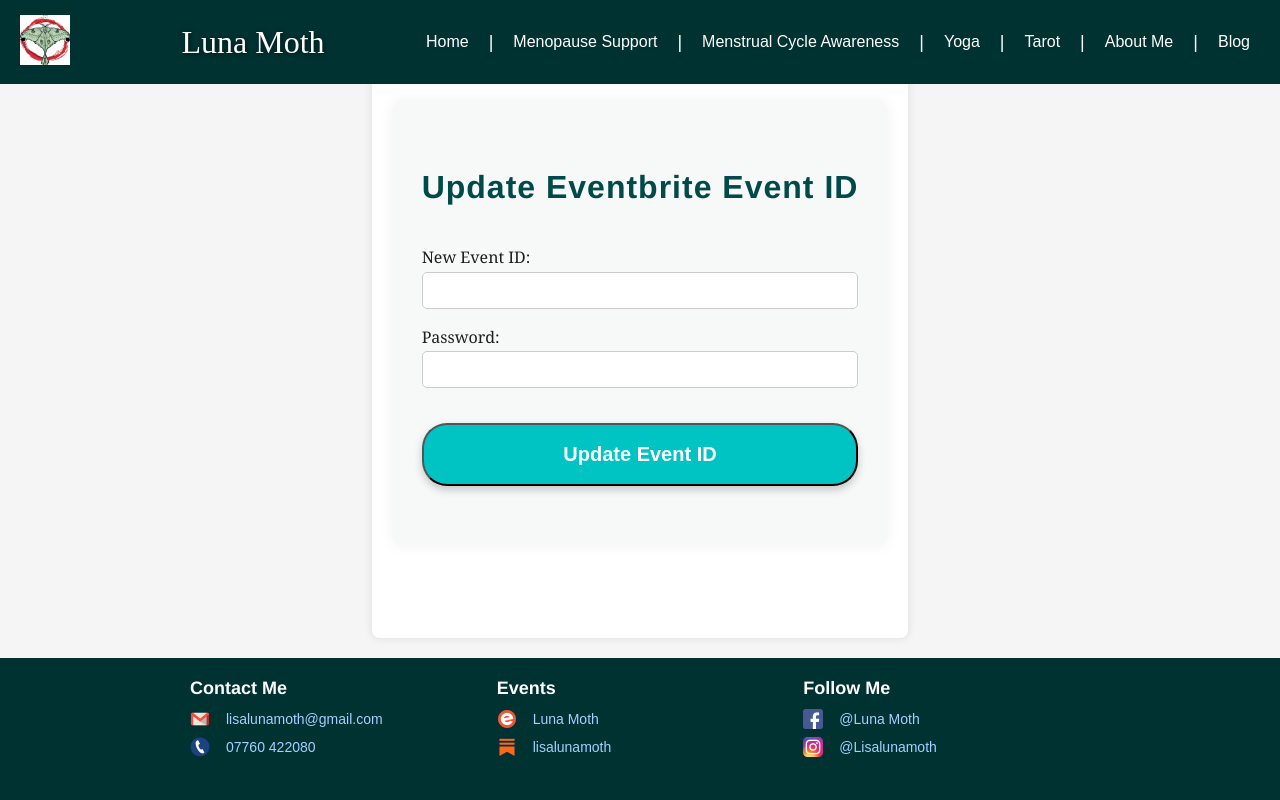
After one commit to Fin250/ProjectKnight5, a Flask app: page /id in a window 1280 px wide. The commit adds this page. Run offline with Flask 2, Linux system fonts and the light colour scheme.

Commit message:
Added id update page

```diff
--- /dev/null
+++ b/event_id.txt
@@ -0,0 +1 @@
+1264820635569
--- a/main.py
+++ b/main.py
@@ -8,6 +8,13 @@ import random
 
 
 app = Flask(__name__)
+
+def get_event_id():
+    try:
+        with open("event_id.txt", "r") as f:
+            return f.read().strip()
+    except FileNotFoundError:
+        return "1264820635569"
 
 # Routes
 @app.route("/")
@@ -20,7 +27,8 @@ def menopause_support():
 
 @app.route("/menstrual-cycle-awareness")
 def menstrual_cycle_awareness():
-    return render_template("menstrual_cycle_awareness.html")
+    event_id = get_event_id()
+    return render_template("menstrual_cycle_awareness.html", event_id=event_id)
 
 @app.route("/tarot")
 def tarot():
@@ -81,6 +89,22 @@ def blog():
 def page_not_found(error):
     return render_template("404.html"), 404
 
+@app.route("/id", methods=["GET", "POST"])
+def id():
+    if request.method == "POST":
+        new_id = request.form.get('new_id', '').strip()
+        password = request.form.get("password", '')
+
+        if password == "freeing" and new_id.isdigit():
+            with open("event_id.txt", "w") as f:
+                f.write(new_id)
+            message = "Event ID updated successfully!"
+        else:
+            message = "Incorrect password or invalid Event ID. Try again."
+
+        return render_template("id.html", message=message)
+
+    return render_template("id.html")
 
 # Run app
 if __name__ == "__main__":
--- a/static/format.css
+++ b/static/format.css
@@ -780,7 +780,7 @@ h1, h2, h3 {
     margin-top: 30px;
 }
 
-#eventbrite-widget-container-1264820635569 {
+#eventbrite-widget-container {
     margin-top: 40px;
 }
 
@@ -1374,7 +1374,7 @@ h1, h2, h3 {
     }
 }
 
-#eventbrite-widget-container-1264820635569 {
+#eventbrite-widget-container {
     display: block !important;
     width: 100% !important;
     max-width: 100%;
@@ -1386,7 +1386,7 @@ h1, h2, h3 {
     position: relative;
 }
 
-#eventbrite-widget-container-1264820635569 iframe {
+#eventbrite-widget-container iframe {
     display: block !important;
     width: 100% !important;
     height: 500px !important;
--- /dev/null
+++ b/templates/id.html
@@ -0,0 +1,38 @@
+{% extends "base.html" %}
+
+{% block title %}Update Event ID – Luna Moth{% endblock %}
+
+{% block meta_description %}
+<meta name="description" content="Admin page for updating Eventbrite ID for Luna Moth events." />
+{% endblock %}
+
+{% block og_title %}Update Event ID | Luna Moth{% endblock %}
+{% block og_description %}Admin area for updating Eventbrite booking information.{% endblock %}
+{% block twitter_title %}Update Eventbrite ID – Luna Moth{% endblock %}
+{% block twitter_description %}Internal admin page for updating Eventbrite ID.{% endblock %}
+
+{% block content %}
+<section class="booking-widget-section">
+    <h2>Update Eventbrite Event ID</h2>
+
+    {% if message %}
+        <p style="color: {% if 'Incorrect' in message %}red{% else %}green{% endif %}; font-weight: bold;">
+            {{ message }}
+        </p>
+    {% endif %}
+
+    <form method="POST" style="max-width: 500px; margin: 0 auto; display: flex; flex-direction: column; gap: 15px;">
+        <div>
+            <label for="new_id">New Event ID:</label><br>
+            <input type="text" id="new_id" name="new_id" required style="width: 100%; padding: 10px; border-radius: 5px; border: 1px solid #ccc;">
+        </div>
+
+        <div>
+            <label for="password">Password:</label><br>
+            <input type="password" id="password" name="password" required style="width: 100%; padding: 10px; border-radius: 5px; border: 1px solid #ccc;">
+        </div>
+
+        <button type="submit" class="btn-book" style="width: 100%;">Update Event ID</button>
+    </form>
+</section>
+{% endblock %}
```
Also changed, not shown: templates/menstrual_cycle_awareness.html (+4 -4 lines).
